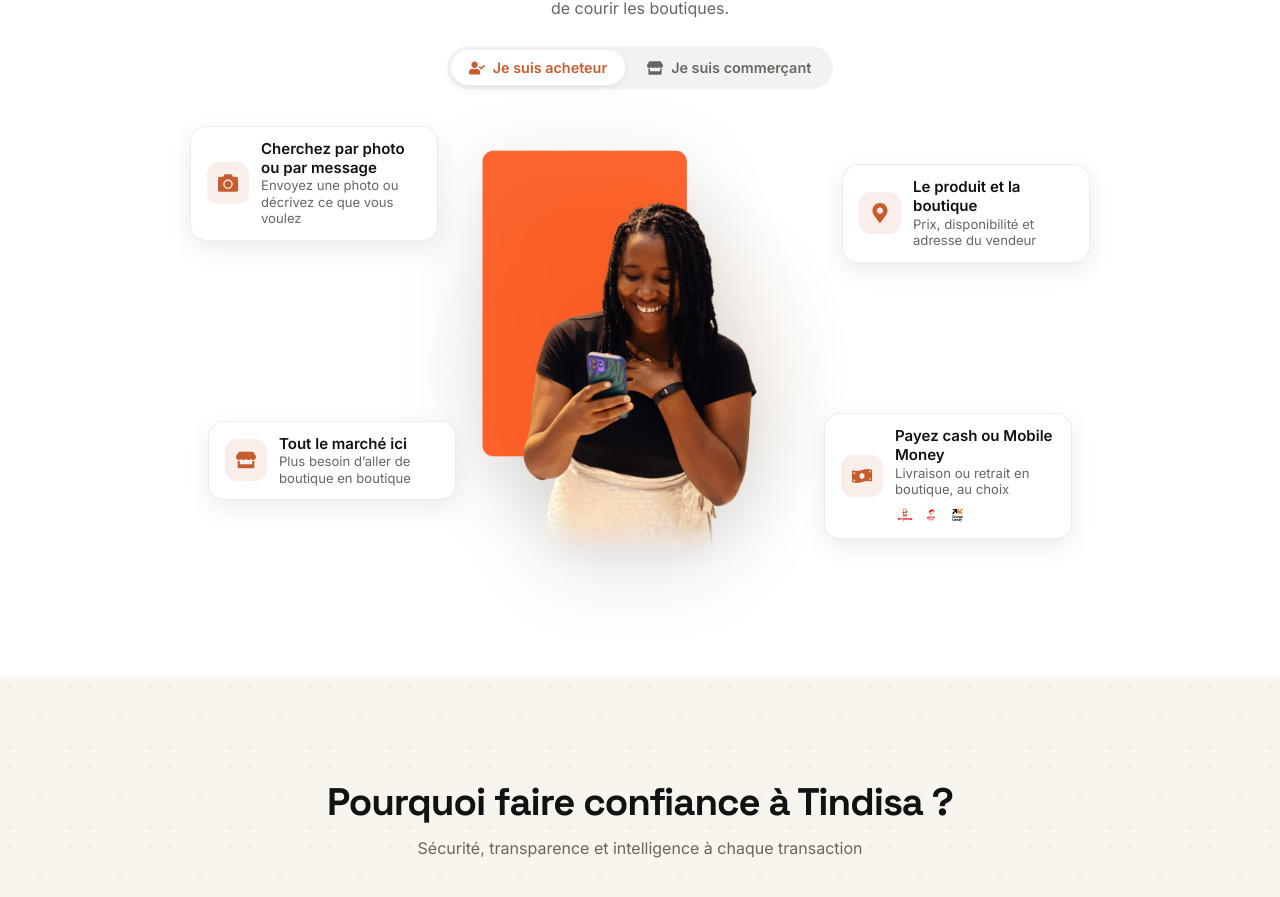
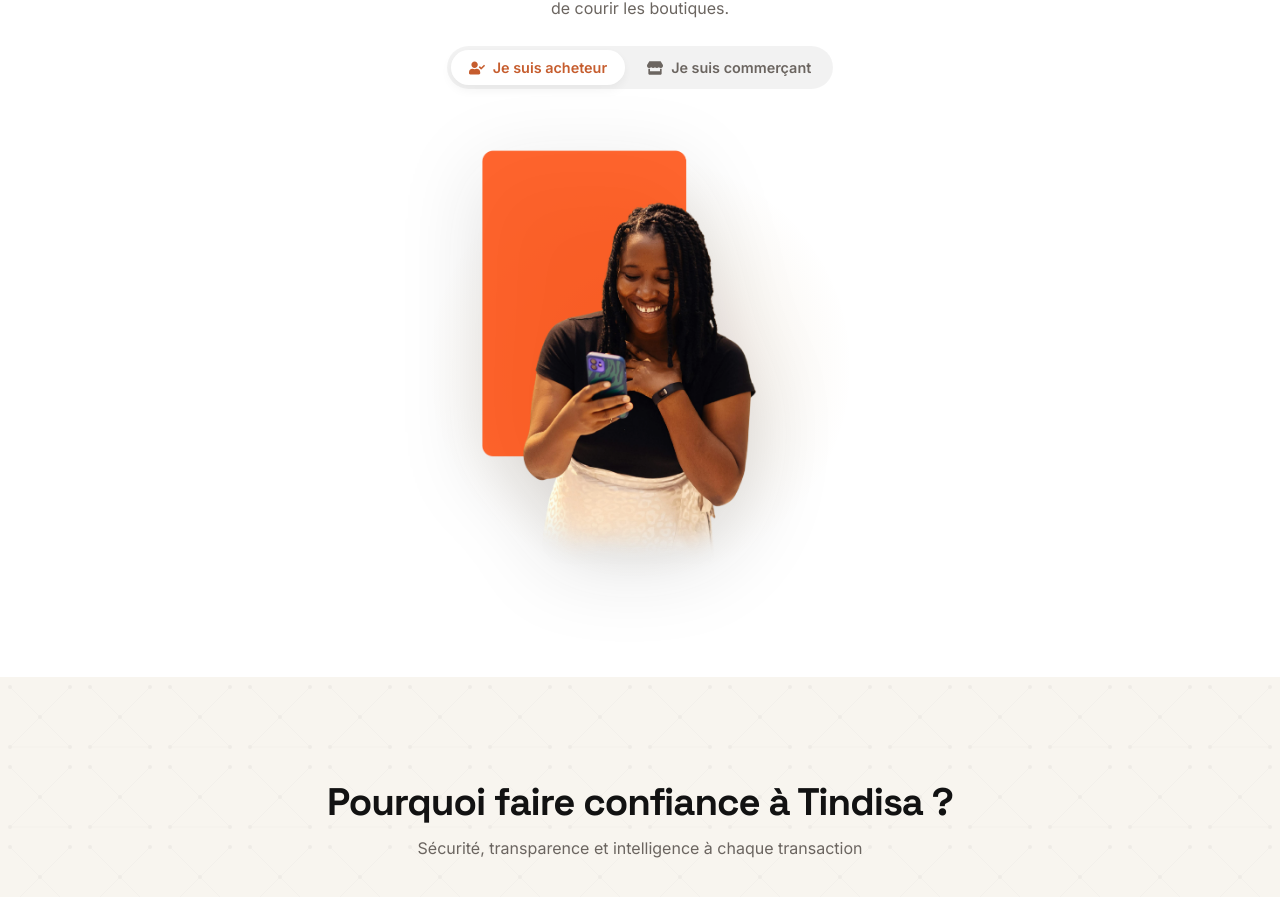
Before and after one commit to Kikanda713/Alih, a React (Vite) app: page / in a window 1280 px wide. Shown: the part 983-1880 px from the top of the page. Built offline with nearby package versions, Linux system fonts and the light colour scheme; no server answers.

Commit message:
a switcher picture added to be switched smoothly

```diff
--- a/src/App.css
+++ b/src/App.css
@@ -671,6 +671,7 @@
   max-width: 100%;
   object-fit: contain;
   filter: drop-shadow(0 22px 40px rgba(18, 18, 18, 0.16));
+  animation: how-fade-in 0.45s ease both;
 }
 .how-bubble {
   position: absolute;
@@ -684,7 +685,7 @@
   border-radius: var(--radius-card);
   padding: 13px 16px;
   box-shadow: var(--shadow-md);
-  animation: how-float 5s ease-in-out infinite;
+  animation: how-bubble-in 0.5s ease both, how-float 5s ease-in-out infinite 0.5s;
 }
 .how-bubble-ic {
   flex-shrink: 0;
@@ -719,6 +720,14 @@
 @keyframes how-float {
   0%, 100% { transform: translateY(0); }
   50% { transform: translateY(-6px); }
+}
+@keyframes how-fade-in {
+  from { opacity: 0; transform: scale(0.97); }
+  to   { opacity: 1; transform: scale(1); }
+}
+@keyframes how-bubble-in {
+  from { opacity: 0; transform: translateY(12px) scale(0.95); }
+  to   { opacity: 1; transform: translateY(0) scale(1); }
 }
 
 /* Tablette : on resserre les bulles */
--- a/src/App.jsx
+++ b/src/App.jsx
@@ -217,6 +217,7 @@
 
           <div className="how-stage">
             <img
+              key={howProfile}
               src={howProfile === 'merchant' ? '/TINDISA Persone H1.webp' : '/TINDISA Persone F.webp'}
               alt={howProfile === 'merchant' ? 'Un commerçant utilise Tindisa' : 'Une cliente utilise Tindisa sur son téléphone'}
               className="how-person"
```
